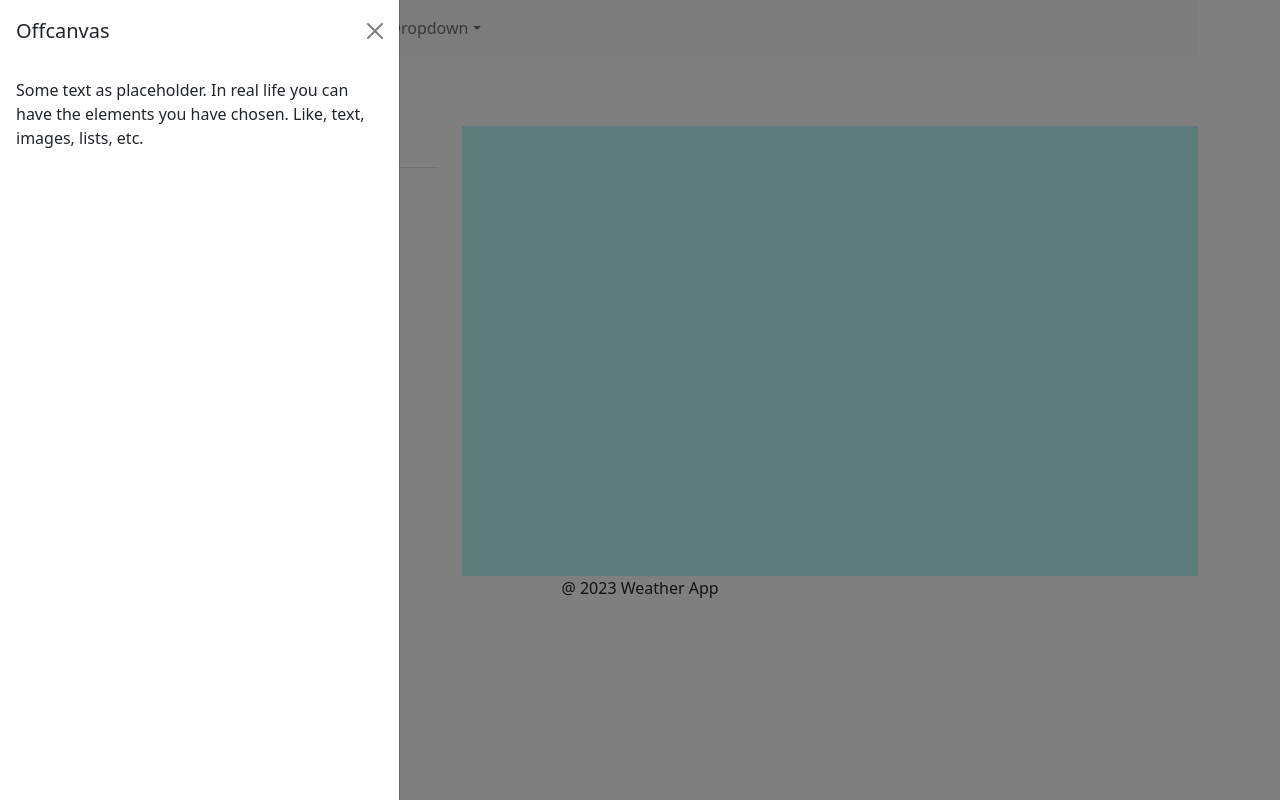
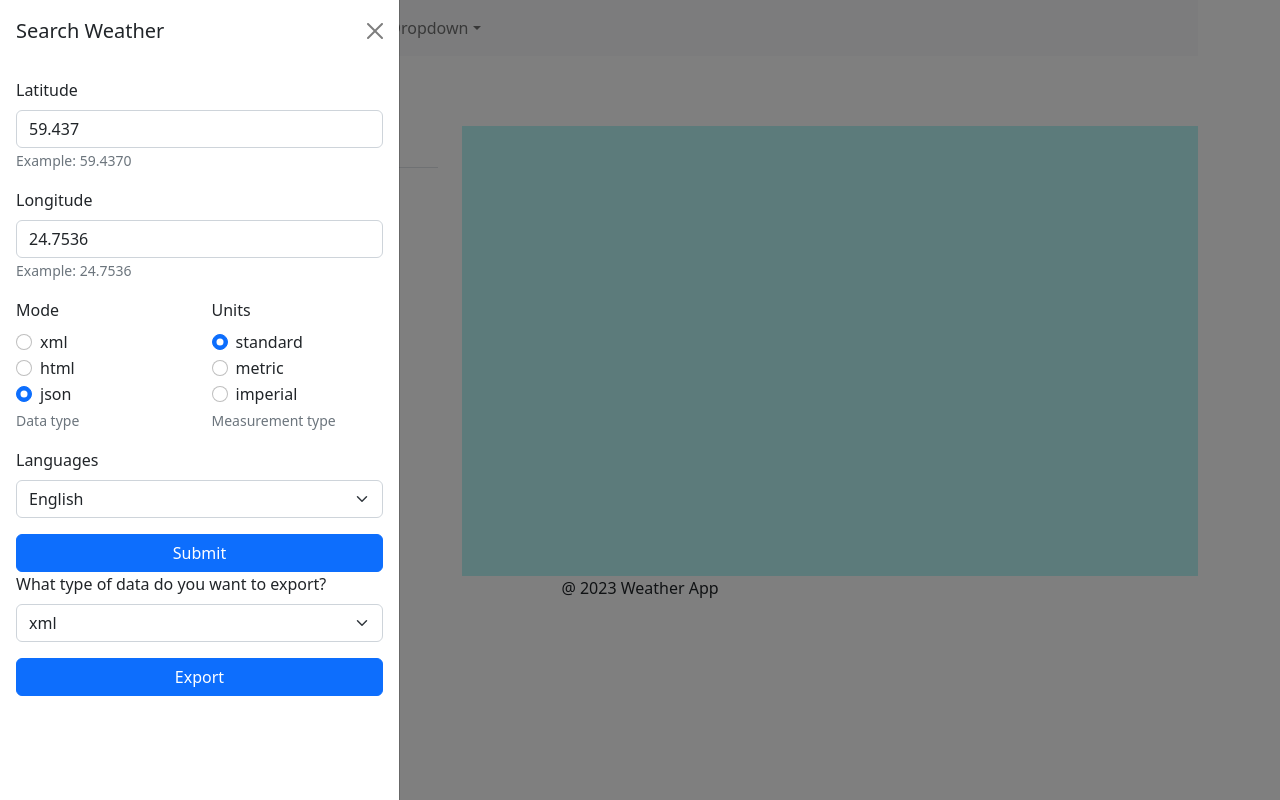
Before and after one commit to Antariy/weather-app, a React (Create React App) app: page / in a window 1280 px wide. Both pictures are taken after a click on the button "Search". Built offline with nearby package versions, Linux system fonts and the light colour scheme; grey boxes are pictures that could not be loaded.

Commit message:
homeworkExportForm

```diff
--- /dev/null
+++ b/src/Body/ExportForm.jsx
@@ -0,0 +1,54 @@
+import React, { useState } from 'react';
+import Button from "react-bootstrap/Button";
+import Form from "react-bootstrap/Form";
+
+function ExportForm() {
+  const [selectedFormat, choseSelectedFormat] = useState('');
+
+    const formatValues = [
+      {
+        label: 'xml',
+      },
+      {
+        label: 'html',
+      },
+      {
+        label: 'json',
+      },
+    ];
+
+
+  function ExportClick() {
+
+    if (selectedFormat === 'xml') {
+      window.open()
+    } else if (selectedFormat === 'html') {
+      window.open();
+    } else if (selectedFormat === 'json') {
+      window.open();
+    }
+  }
+
+ return (
+
+      <>
+    <Form.Group className="mb-3">
+    <Form.Label>What type of data do you want to export? </Form.Label>
+    <Form.Select aria-label="Chose format" name='format' onChange={(e) => choseSelectedFormat(e.target.value)}>
+       {formatValues.map(({label}) => (<option value={label} key={label}>{label}</option>))}
+    </Form.Select>
+   </Form.Group>
+        <div className="d-grid gap-2">
+        <Button variant="primary" type="submit" onClick={ExportClick}>
+          Export
+        </Button>
+      </div>
+      </>
+
+
+);
+
+  }
+
+
+export default ExportForm;
--- /dev/null
+++ b/src/Body/SearchForm.jsx
@@ -0,0 +1,119 @@
+import Row from "react-bootstrap/Row";
+import Col from "react-bootstrap/Col";
+import Button from "react-bootstrap/Button";
+import Form from "react-bootstrap/Form";
+
+function SearchForm() {
+  const modes = ["xml", "html", "json"];
+  const units = ["standard", "metric", "imperial"];
+
+  const langauges = [
+    {
+      label: "English",
+      code: "en",
+    },
+    {
+      label: "Finish",
+      code: "fi",
+    },
+    {
+      label: "Russian",
+      code: "ru",
+    },
+    {
+      label: "Vietnamese",
+      code: "vi",
+    },
+  ];
+
+  const defaultValue = {
+    latitude: 59.4370,
+    longitude: 24.7536,
+    mode: 'json',
+    unit: 'standard',
+  }
+
+  const handleSubmit = (event) => {
+    event.preventDefault();
+
+    const data = {
+        lat:event.target.latitude.value,
+        lon:event.target.longitude.value,
+        mode:event.target.mode.value,
+        unit:event.target.unit.value ,
+        lang:event.target.language.value,
+    }
+
+    console.log('data', data);
+  }
+
+
+
+  return (
+    <Form onSubmit={handleSubmit}>
+      <Form.Group className="mb-3">
+        <Form.Label>Latitude</Form.Label>
+        <Form.Control type="text" placeholder="Latitude" name='latitude' defaultValue={defaultValue.latitude} />
+        <Form.Text className="text-muted">Example: 59.4370</Form.Text>
+      </Form.Group>
+
+      <Form.Group className="mb-3">
+        <Form.Label>Longitude</Form.Label>
+        <Form.Control type="text" placeholder="Longitude" name='longitude'defaultValue={defaultValue.longitude} />
+        <Form.Text className="text-muted">Example: 24.7536</Form.Text>
+      </Form.Group>
+
+      <Row>
+        <Col>
+          <Form.Group className="mb-3">
+            <Form.Label>Mode</Form.Label>
+            {modes.map((mode) => (
+              <Form.Check
+                type="radio"
+                // id={`default-${mode}`}
+                label={mode}
+                key={mode} name='mode'
+                value={mode}
+                defaultChecked={mode === defaultValue.mode}
+              />
+            ))}
+            <Form.Text className="text-muted">Data type</Form.Text>
+          </Form.Group>
+        </Col>
+
+        <Col>
+          <Form.Group className="mb-3">
+            <Form.Label>Units</Form.Label>
+            {units.map((unit) => (
+              <Form.Check
+                type="radio"
+                label={unit}
+                key={unit}
+                name = 'unit'
+                value = {unit}
+                defaultChecked={unit === defaultValue.unit}
+              />
+            ))}
+            <Form.Text className="text-muted">Measurement type</Form.Text>
+          </Form.Group>
+        </Col>
+      </Row>
+
+<Form.Group className="mb-3">
+    <Form.Label>Languages</Form.Label>
+    <Form.Select aria-label="Default select example" name='language'>
+{langauges.map(({code, label}) => (<option value={code} key={code} >{label}</option>))}
+    </Form.Select>
+
+</Form.Group>
+
+      <div className="d-grid gap-2">
+        <Button variant="primary" type="submit">
+          Submit
+        </Button>
+      </div>
+    </Form>
+  );
+}
+
+export default SearchForm;
--- a/src/Body/SideBar.jsx
+++ b/src/Body/SideBar.jsx
@@ -1,14 +1,16 @@
 import Offcanvas from 'react-bootstrap/Offcanvas';
+import SearchForm from './SearchForm';
+import ExportForm from './ExportForm';
 
 function SideBar({ show, handleClose}) {
     return (
         <Offcanvas show={show} onHide={handleClose}>
         <Offcanvas.Header closeButton>
-          <Offcanvas.Title>Offcanvas</Offcanvas.Title>
+          <Offcanvas.Title>Search Weather</Offcanvas.Title>
         </Offcanvas.Header>
         <Offcanvas.Body>
-          Some text as placeholder. In real life you can have the elements you
-          have chosen. Like, text, images, lists, etc.
+         <SearchForm />
+         <ExportForm />
         </Offcanvas.Body>
       </Offcanvas>
     );
--- a/src/Body/index.jsx
+++ b/src/Body/index.jsx
@@ -22,8 +22,7 @@
     <Row>
        <Col md={4}>
         <WeatherPeriods />
-        {/* <Data /> */}
-       </Col>
+        </Col>
        <Col md={8}>
         <div className="map-example"></div>
        </Col>
```
